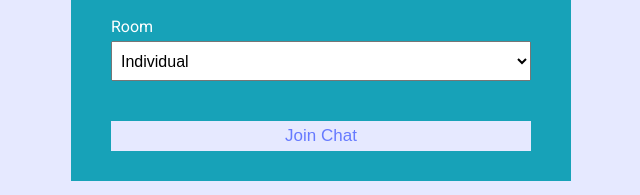
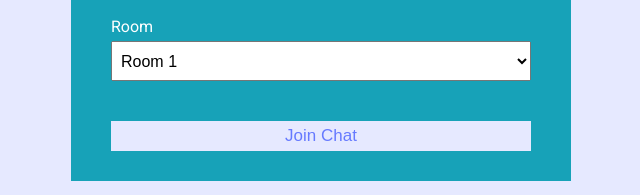
Before and after one commit to KingAdegoke/gatherChatSystem, a website: page Gather-Chat/public/index.html in a window 1280 px wide. Shown: the part 255-450 px from the top of the page, 319-959 px from the left. Drawn offline with Linux system fonts and the light colour scheme.

Commit message:
Update index.html

```diff
--- a/Gather-Chat/public/index.html
+++ b/Gather-Chat/public/index.html
@@ -33,9 +33,9 @@
 					<div class="form-control">
 						<label for="room">Room</label>
 						<select name="room" id="room">
-							<option value="Individual">Individual</option>
-							<option value="Family">Family</option>
-							<option value="Friends">Friends</option>
+							<option value="Individual">Room 1</option>
+							<option value="Family">Room 2</option>
+							<option value="Friends">Room 3</option>
 						</select>
 					</div>
 					<button type="submit" class="btn">Join Chat</button>
```
